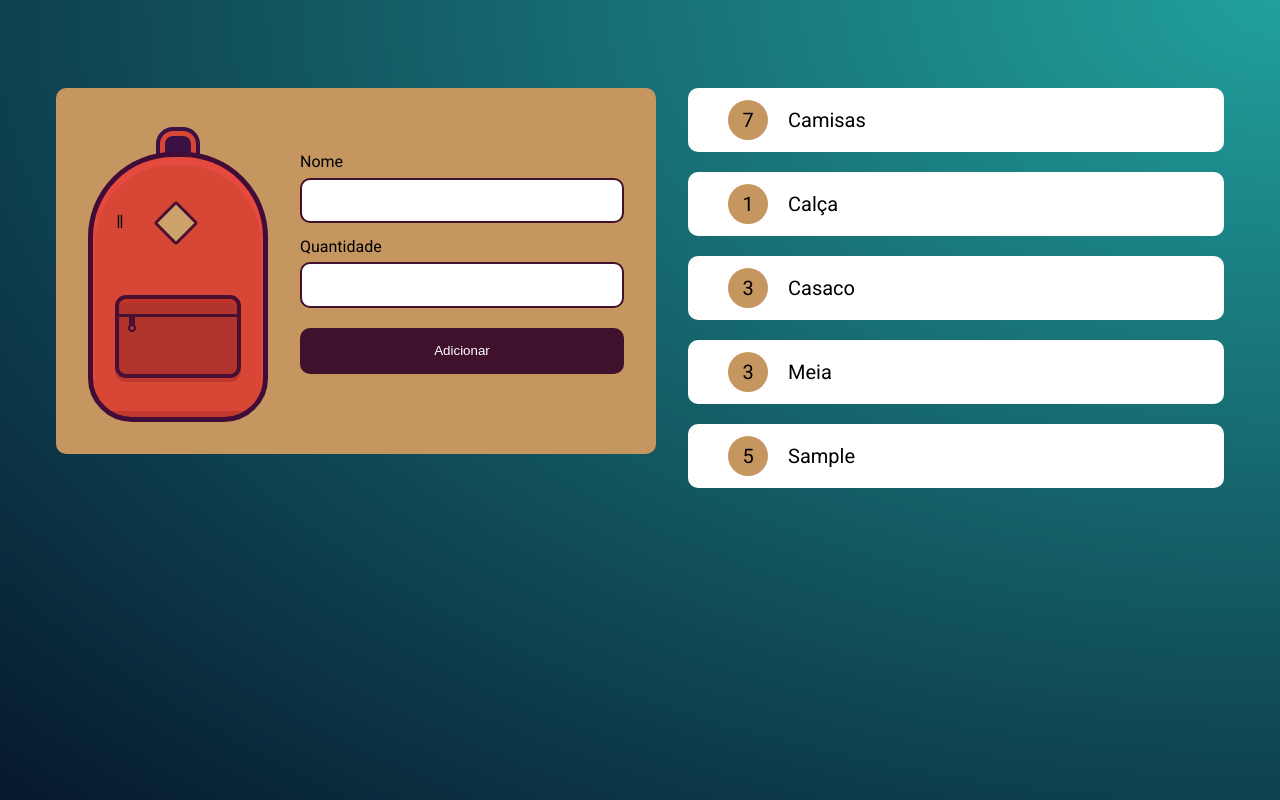
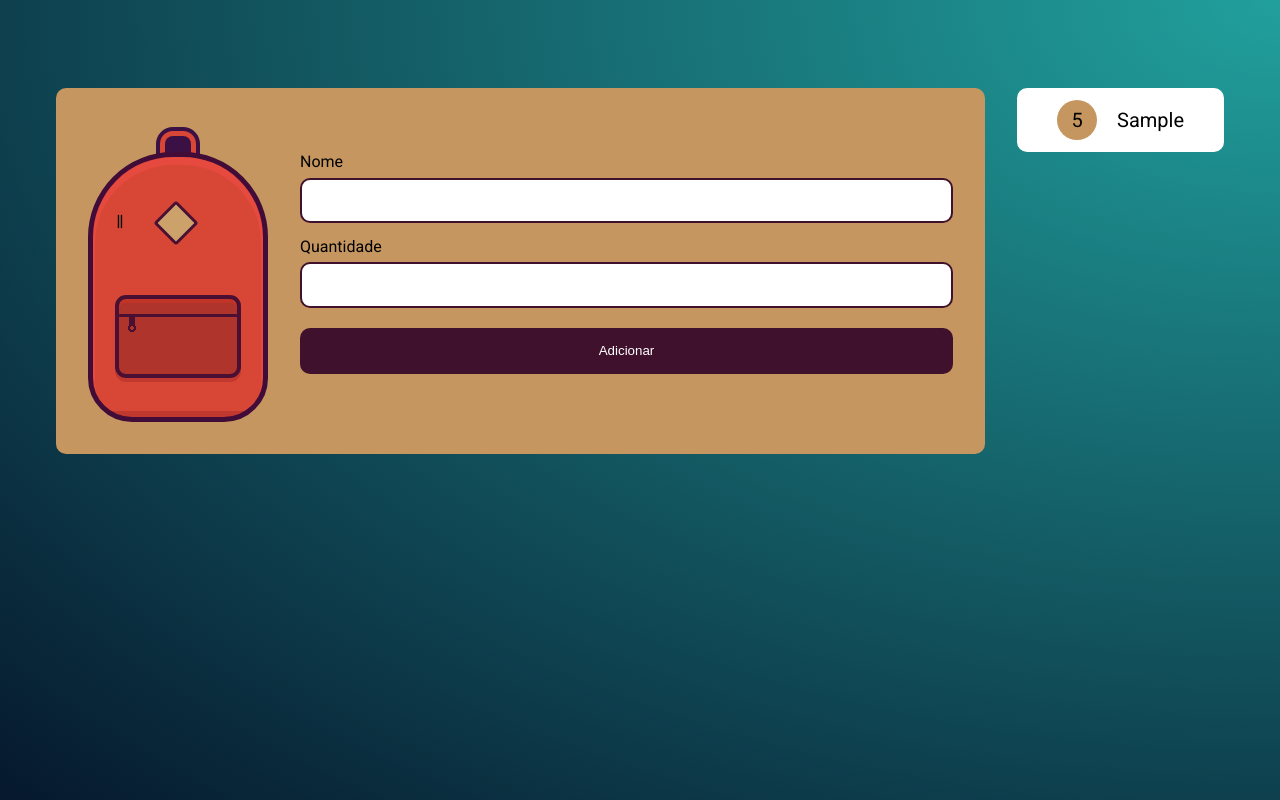
Before and after one commit to Arthur-KF18/JavaScript-Alura, a website built with Vite: page JS-Armazenando-dados/index.html in a window 1280 px wide. Both pictures are taken after typing "Sample", "5" into the empty fields and a click on the input "Adicionar". Built offline with nearby package versions, Linux system fonts and the light colour scheme.

Commit message:
código refatorado e salvando itens ao recarregar a página

```diff
--- a/JS-Armazenando-dados/index.html
+++ b/JS-Armazenando-dados/index.html
@@ -27,12 +27,7 @@
 			</form>
 		</div>
 
-		<ul class="lista" id="lista">
-			<li class="item"><strong>7</strong>Camisas</li>
-			<li class="item"><strong>1</strong>Calça</li>
-			<li class="item"><strong>3</strong>Casaco</li>
-			<li class="item"><strong>3</strong>Meia</li>
-		</ul>
+		<ul class="lista" id="lista"></ul>
 	</main>
 	<script src="./main.js"></script>
 </body>
--- a/JS-Armazenando-dados/main.js
+++ b/JS-Armazenando-dados/main.js
@@ -3,41 +3,41 @@ const lista = document.querySelector("#lista");
 const itens = JSON.parse(localStorage.getItem("itens")) || [];
 
 itens.forEach((elemento) => {
-    console.log(elemento.nome, elemento.quantidade)
+    criaElemento(elemento)
 })
 
 form.addEventListener("submit", (evento) => {
+    evento.preventDefault();
 
     const nomeForm = evento.target.elements['nome'];
     const qntdForm = evento.target.elements['quantidade'];
 
-    evento.preventDefault();
-    criaElemento(nomeForm.value, qntdForm.value);
+    const itemAtual = {
+        "nome": nome.value,
+        "quantidade": quantidade.value
+    }
+
+    criaElemento(itemAtual);
 
     nomeForm.value = "";
     qntdForm.value = "";
+
+    itens.push(itemAtual);
+
+    localStorage.setItem("itens", JSON.stringify(itens));
+
 })
 
-function criaElemento(nome, quantidade) {
+function criaElemento(item) {
 
     const novoItem = document.createElement('li');
     novoItem.classList.add("item");
 
     const numeroItem = document.createElement('strong');
-    numeroItem.innerHTML = quantidade;
+    numeroItem.innerHTML = item.quantidade;
 
     novoItem.appendChild(numeroItem);
-    novoItem.innerHTML += nome;
+    novoItem.innerHTML += item.nome;
 
     lista.appendChild(novoItem);
-
-    const itemAtual = {
-        "nome": nome,
-        "quantidade": quantidade
-    }
-
-    itens.push(itemAtual);
-
-    localStorage.setItem("itens",JSON.stringify(itens));
-
 }
```
Also changed, not shown: JS-Armazenando-dados/anotações3.md (+37 -0 lines).
